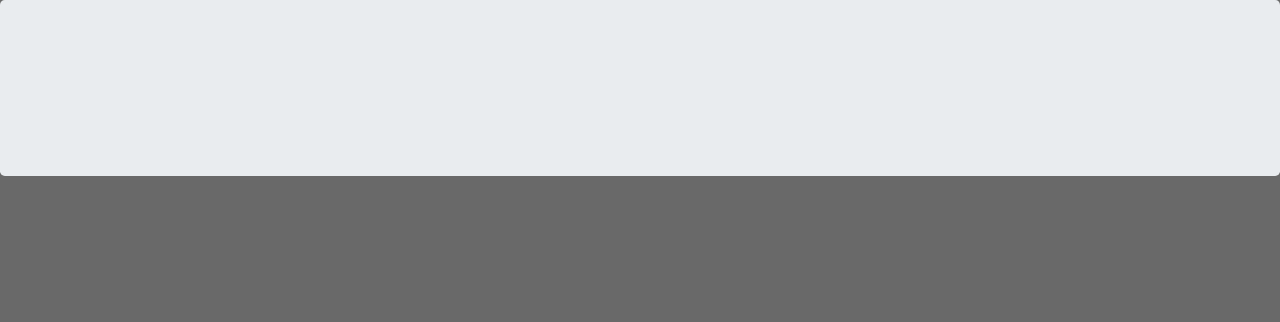
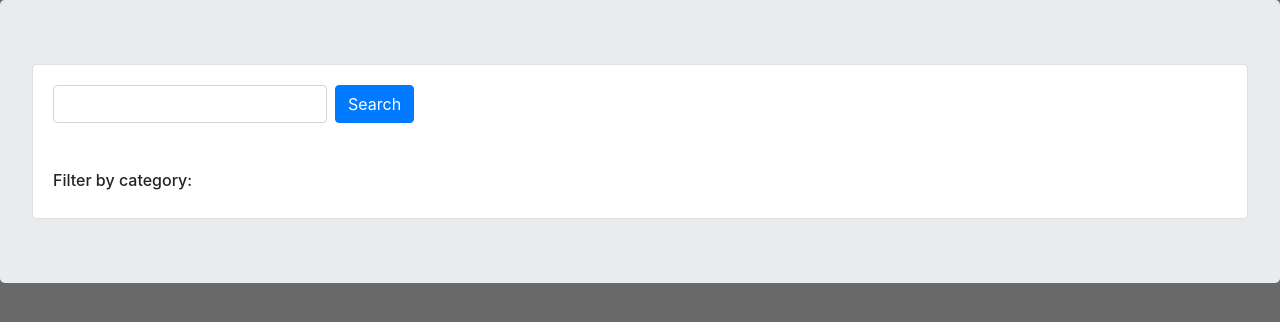
Before and after one commit to farhadmpr/DjangoBlog, a Django app: page / in a window 1280 px wide. Shown: the part 56-378 px from the top of the page. Run offline with Django 3.2, Linux system fonts and the light colour scheme; data that the repository does not hold is empty; some libraries are stand-ins or nearby versions.

Commit message:
Add search article

```diff
--- a/BlogProject/blog/templates/blog/index.html
+++ b/BlogProject/blog/templates/blog/index.html
@@ -7,13 +7,22 @@
 {% endblock style %}
 
 {% block content %}
-    <div class="row mb-5">
-        <div class="col">
-            {% for category in categories %}
-                <a href="/category/{{ category.id }}">
-                    <span class="badge badge-primary mr-2">{{ category.title }}</span>
-                </a>
-            {% endfor %}
+    <div class="card">
+        <div class="card-body">
+            <form method="GET" class="form-inline">
+                <div class="form-group">
+                    <input type="Search" class="form-control mr-2" name="search" value="{{ request.GET.search }}" >
+                    <button type="submit" class="btn btn-primary">Search</button>
+                </div>
+            </form>
+            <div class="mt-5">
+                <h6>Filter by category: </h6>
+                {% for category in categories %}
+                    <a href="/category/{{ category.id }}" class="badge badge-success">
+                        {{ category.title }}
+                    </a>
+                {% endfor %}
+            </div>
         </div>
     </div>
 
--- a/BlogProject/blog/views.py
+++ b/BlogProject/blog/views.py
@@ -1,3 +1,4 @@
+from django.db.models import Q
 from django.shortcuts import render, get_object_or_404
 from django.contrib.auth.decorators import login_required
 from .models import Article, Category
@@ -7,8 +8,15 @@ from .models import Article, Category
 
 def index(request):
     # articles = Article.objects.all().filter(status='publish')
-    articles = Article.published.all()
     categories = Category.objects.all()
+
+    search = request.GET.get('search')
+    if search:
+        lookups = Q(title__contains=search) | Q(body__contains=search)
+        articles = Article.published.filter(lookups).distinct().order_by('-publish')
+    else:
+        articles = Article.published.all().order_by('-publish')
+
     return render(request, 'blog/index.html', {'articles': articles, 'categories': categories})
 
 
```
